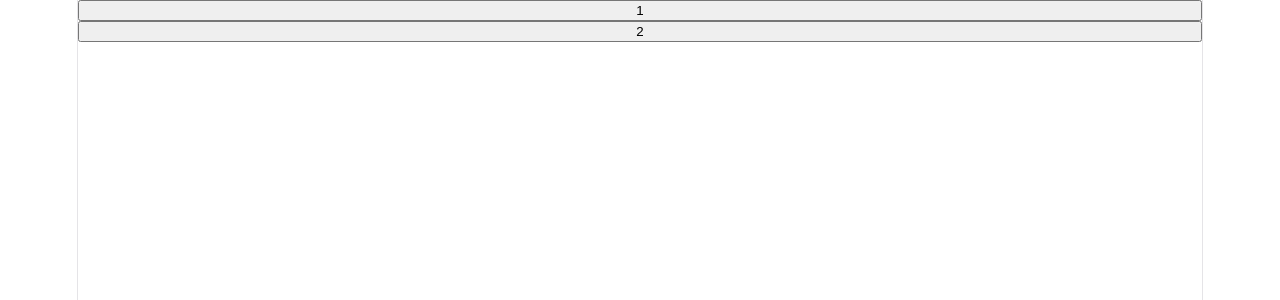
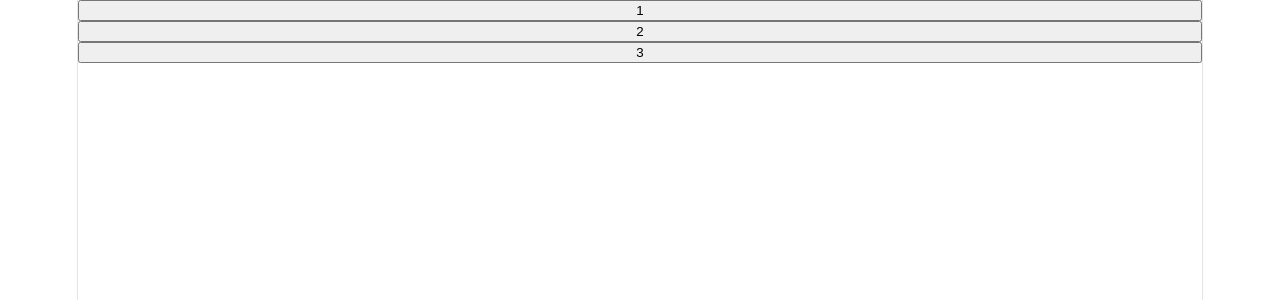
Before and after one commit to lcmortech/pbl-react, a React app in the folder react-ttt/tic-tac-toe/: page / in a window 1280 px wide. Shown: the top 300 px of the page. Built offline with nearby package versions, Linux system fonts and the light colour scheme; the HTML template or start-up script is replaced by a standard one.

Commit message:
added square 3 to board in react-ttt

```diff
--- a/react-ttt/tic-tac-toe/src/App.tsx
+++ b/react-ttt/tic-tac-toe/src/App.tsx
@@ -5,6 +5,7 @@ export default function Square(){
     <>
     <button className="square">1</button>
     <button className="square">2</button>
+    <button className="square">3</button>
     </>
   )
 }
```
